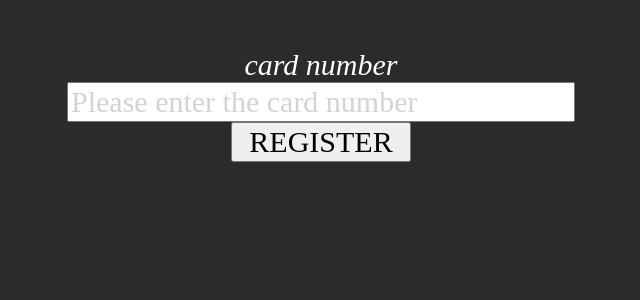
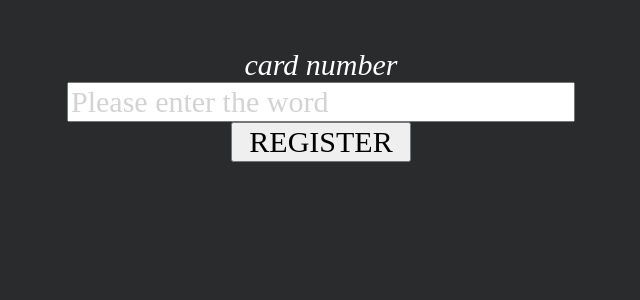
Before and after one commit to brightcat1/FlashCard, a Flask app: template app/templates/create_card.html in a window 1280 px wide. Shown: the part 976-1276 px from the top of the page, without its empty margins (319-959 px from the left). Run offline with Flask 2, Linux system fonts and the light colour scheme; the template is opened without the code that fills it, so the values that code supplies are empty; parts of the project's set-up code (start-up, migrations or seed data) failed here and were passed over.

Commit message:
delete機能をワードで削除に変更

```diff
--- a/app/app.py
+++ b/app/app.py
@@ -53,11 +53,11 @@ def post():
 def delete_card():
     cur.execute('SELECT * FROM vocabook')
     voca_info = cur.fetchall()
-    num = int(request.form["card_num"])
-    if 0 >= num and num <= range(len(voca_info)):
-        return redirect(url_for('error'))
-    cur.execute("DELETE FROM vocabook  WHERE id = {a};".format(a = num))
-    connect.commit()
+    card_word = request.form["card_word"]
+    for item in voca_info:
+        if item[1] == card_word:
+            cur.execute("DELETE FROM vocabook  WHERE word = '{a}';".format(a = item[1]))
+            connect.commit()
     return redirect(url_for('create_card'))
 
 #「/test.html」へアクセスがあった場合に、「test.html」を返す
--- a/app/templates/create_card.html
+++ b/app/templates/create_card.html
@@ -30,11 +30,11 @@
             </form>
             <form action="delete_card" method="post">
                 <p class = "word_text">card number</p>
-                <input type="text" class = "word" name="card_num" placeholder="Please enter the card number">
+                <input type="text" class = "word" name="card_word" placeholder="Please enter the word">
                 <p><input type="submit" value="REGISTER" class="register_btn"></p>
             </form>
             {% for item in voca_info %}
-            <p>{{item[0]}} : {{item[1]}} : {{item[2]}}</p>
+            <h1><p>{{item[1]}} : {{item[2]}}</p><h1>
             {% endfor %}
         </div>
         <div class = "foot_line">
```
